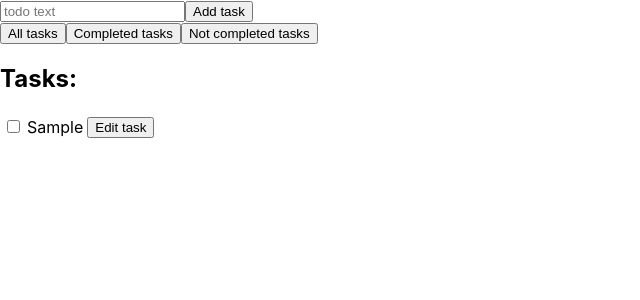
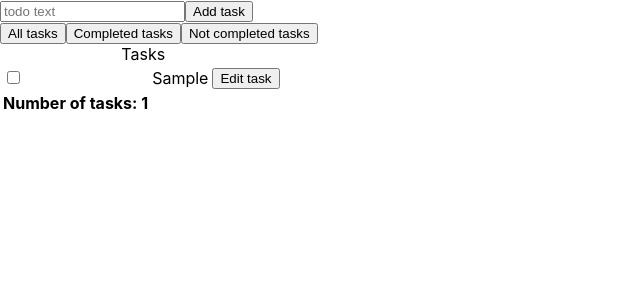
Before and after one commit to remenok200/freshcode-react-todo, a React (Create React App) app: page / in a window 1280 px wide. Both pictures are taken after typing "Sample" into the empty fields and a click on the button "Add task". Shown: the top 300 px of the page, without its empty margins (0-640 px from the left). Built offline with nearby package versions, Linux system fonts and the light colour scheme.

Commit message:
Add RenderedTable component

```diff
--- a/src/components/TaskList/CompletedTodos/index.jsx
+++ b/src/components/TaskList/CompletedTodos/index.jsx
@@ -10,13 +10,13 @@ const CompletedTodos = (props) => {
     editTodoHandler,
     removeTodo,
     state,
+    text = " completed",
   } = props;
 
-    const temp = state.todos;
-    const completedTodos = temp.filter((todo) => {
-      return todo.isDone;
-    });
-
+  const temp = state.todos;
+  const completedTodos = temp.filter((todo) => {
+    return todo.isDone;
+  });
 
   return (
     <RenderedTodos
@@ -27,6 +27,7 @@ const CompletedTodos = (props) => {
       editTodoHandler={editTodoHandler}
       removeTodo={removeTodo}
       state={completedTodos}
+      text={text}
     />
   );
 };
--- a/src/components/TaskList/NotCompletedTodos/index.jsx
+++ b/src/components/TaskList/NotCompletedTodos/index.jsx
@@ -10,6 +10,7 @@ const NotCompletedTodos = (props) => {
     editTodoHandler,
     removeTodo,
     state,
+    text = " not completed",
   } = props;
 
   const temp = state.todos;
@@ -26,6 +27,7 @@ const NotCompletedTodos = (props) => {
       editTodoHandler={editTodoHandler}
       removeTodo={removeTodo}
       state={notCompletedTodos}
+      text={text}
     />
   );
 };
--- /dev/null
+++ b/src/components/TaskList/RenderedTable/index.jsx
@@ -0,0 +1,55 @@
+import React from "react";
+import AllTodos from "../AllTodos";
+import CompletedTodos from "../CompletedTodos";
+import NotCompletedTodos from "../NotCompletedTodos";
+
+const RenderedTable = (props) => {
+  const {
+    editTodo,
+    setEditID,
+    toggleTodoCompletion,
+    editID,
+    editTodoHandler,
+    removeTodo,
+    state,
+    mode,
+  } = props;
+
+  return (
+    <>
+      {mode === "All" ? (
+        <AllTodos
+          editTodo={editTodo}
+          setEditID={setEditID}
+          toggleTodoCompletion={toggleTodoCompletion}
+          editID={editID}
+          editTodoHandler={editTodoHandler}
+          removeTodo={removeTodo}
+          state={state}
+        />
+      ) : mode === "Completed" ? (
+        <CompletedTodos
+          editTodo={editTodo}
+          setEditID={setEditID}
+          toggleTodoCompletion={toggleTodoCompletion}
+          editID={editID}
+          editTodoHandler={editTodoHandler}
+          removeTodo={removeTodo}
+          state={state}
+        />
+      ) : (
+        <NotCompletedTodos
+          editTodo={editTodo}
+          setEditID={setEditID}
+          toggleTodoCompletion={toggleTodoCompletion}
+          editID={editID}
+          editTodoHandler={editTodoHandler}
+          removeTodo={removeTodo}
+          state={state}
+        />
+      )}
+    </>
+  );
+};
+
+export default RenderedTable;
--- a/src/components/TaskList/RenderedTodos/index.jsx
+++ b/src/components/TaskList/RenderedTodos/index.jsx
@@ -1,4 +1,4 @@
-import React from 'react';
+import React from "react";
 
 const RenderedTodos = (props) => {
   const {
@@ -9,12 +9,13 @@ const RenderedTodos = (props) => {
     editTodoHandler,
     removeTodo,
     state,
+    text,
   } = props;
 
-      console.log(state)
-
   return (
-        <>
+    <table>
+      <caption>Tasks</caption>
+      <tbody>
         {state.map((todo) => (
           <tr key={todo.id}>
             <td>
@@ -51,8 +52,16 @@ const RenderedTodos = (props) => {
             </td>
           </tr>
         ))}
-        </>
+      </tbody>
+      <tfoot>
+        <tr>
+          <th>
+            Number of{text} tasks: {state.length}
+          </th>
+        </tr>
+      </tfoot>
+    </table>
   );
-}
+};
 
 export default RenderedTodos;
--- a/src/components/TaskList/index.jsx
+++ b/src/components/TaskList/index.jsx
@@ -1,8 +1,6 @@
 import React, { useState } from "react";
 import ACTION_TYPES from "../ToDo/reducer/actionTypes";
-import CompletedTodos from "./CompletedTodos";
-import NotCompletedTodos from "./NotCompletedTodos";
-import AllTodos from "./AllTodos";
+import RenderedTable from "./RenderedTable";
 
 const TaskList = (props) => {
   const { state, dispatch } = props;
@@ -33,17 +31,33 @@ const TaskList = (props) => {
   return (
     <>
       <div>
-        <button onClick={() => {setMode('All')}}>All tasks</button>
-        <button onClick={() => {setMode('Completed')}}>Completed tasks</button>
-        <button onClick={() => {setMode('NotCompleted')}}>Not completed tasks</button>
-        <h2>Tasks:</h2>
         {state.todos.length === 0 ? (
-          <p>Заданий нет =)</p>
+          <h2>No tasks =)</h2>
         ) : (
-          <table>
-            <tbody>
-              {mode === "All" ? (
-                <AllTodos
+          <>
+            <button
+              onClick={() => {
+                setMode("All");
+              }}
+            >
+              All tasks
+            </button>
+            <button
+              onClick={() => {
+                setMode("Completed");
+              }}
+            >
+              Completed tasks
+            </button>
+            <button
+              onClick={() => {
+                setMode("NotCompleted");
+              }}
+            >
+              Not completed tasks
+            </button>
+
+            <RenderedTable
               editTodo={editTodo}
               setEditID={setEditID}
               toggleTodoCompletion={toggleTodoCompletion}
@@ -51,30 +65,9 @@ const TaskList = (props) => {
               editTodoHandler={editTodoHandler}
               removeTodo={removeTodo}
               state={state}
+              mode={mode}
             />
-              ) : mode === "Completed" ? (
-                <CompletedTodos
-                  editTodo={editTodo}
-                  setEditID={setEditID}
-                  toggleTodoCompletion={toggleTodoCompletion}
-                  editID={editID}
-                  editTodoHandler={editTodoHandler}
-                  removeTodo={removeTodo}
-                  state={state}
-                />
-              ) : (
-                <NotCompletedTodos
-                  editTodo={editTodo}
-                  setEditID={setEditID}
-                  toggleTodoCompletion={toggleTodoCompletion}
-                  editID={editID}
-                  editTodoHandler={editTodoHandler}
-                  removeTodo={removeTodo}
-                  state={state}
-                />
-              )}
-            </tbody>
-          </table>
+          </>
         )}
       </div>
     </>
```
Lines whose indentation alone changed are shown as unchanged.
